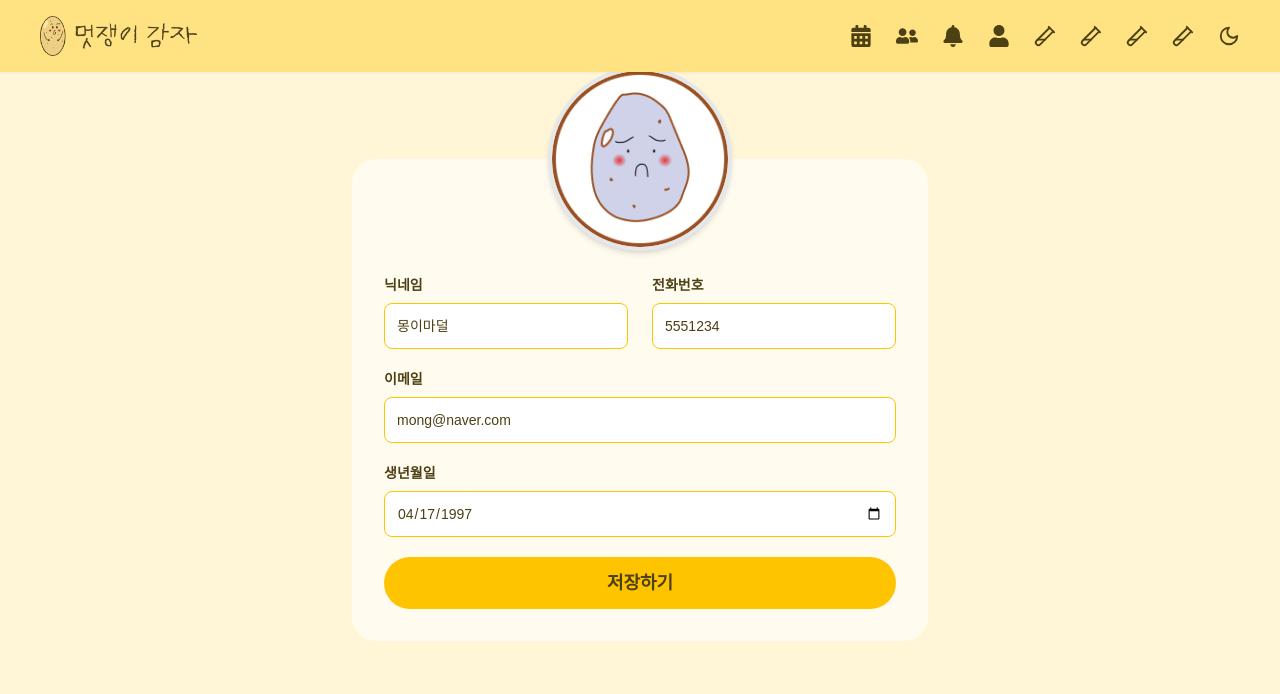
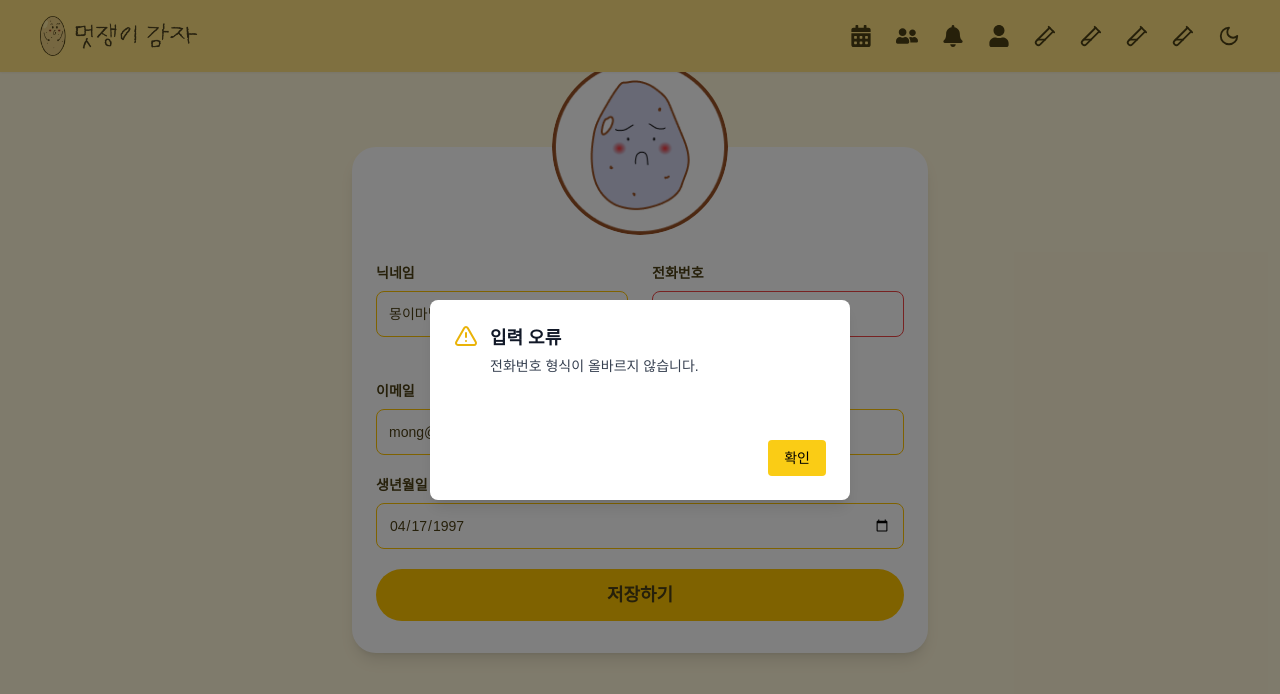
Before and after one commit to oz-main-09-team3/TeamProject_FE, a React (Vite) app in the folder Frontend-web/: page /mypage/edit in a window 1280 px wide. Both pictures are taken after typing "5551234" into the empty fields and a click on the button "저장하기". Shown: the top 694 px of the page. Built offline with nearby package versions, Linux system fonts and the light colour scheme; no server answers; a small style sheet from the web is missing; a web font is replaced by a local one.

Commit message:
유저 정보 수정 페이지 입력 유효성 검사 및 공통 모달 적용

```diff
--- a/Frontend-web/src/components/Modal.jsx
+++ b/Frontend-web/src/components/Modal.jsx
@@ -1,4 +1,4 @@
-import React from 'react';
+import React, { useEffect, useRef, useState } from 'react';
 import { XCircle, CheckCircle, AlertTriangle, Info } from "lucide-react";
 import { useNavigate } from 'react-router-dom';
 
@@ -53,8 +53,29 @@ const Modal = ({
   type = 'info'
 }) => {
   const navigate = useNavigate();
+  const [show, setShow] = useState(false);
+  const modalRef = useRef();
 
-  if (!isOpen) return null;
+  useEffect(() => {
+    if (isOpen) {
+      setShow(true);
+    } else {
+      // fade out 후에 완전히 제거
+      const timeout = setTimeout(() => setShow(false), 200);
+      return () => clearTimeout(timeout);
+    }
+  }, [isOpen]);
+
+  useEffect(() => {
+    if (!isOpen) return;
+    const handleKeyDown = (e) => {
+      if (e.key === 'Escape') onClose();
+    };
+    window.addEventListener('keydown', handleKeyDown);
+    return () => window.removeEventListener('keydown', handleKeyDown);
+  }, [isOpen, onClose]);
+
+  if (!isOpen && !show) return null;
 
   const { icon, confirmStyle, cancelStyle } = ICON_MAP[type];
 
@@ -64,9 +85,14 @@ const Modal = ({
   };
 
   return (
-    <div className="fixed inset-0 z-50 flex items-center justify-center">
-      <div className="fixed inset-0 bg-black bg-opacity-50" onClick={onClose} />
-      <div className="relative bg-white w-[420px] min-h-[200px] p-6 rounded-[8px] shadow-lg flex flex-col justify-between">
+    <div
+      className={`fixed inset-0 z-50 flex items-center justify-center transition-opacity duration-200 ${isOpen ? 'opacity-100' : 'opacity-0 pointer-events-none'}`}
+      role="dialog"
+      aria-modal="true"
+      ref={modalRef}
+    >
+      <div className={`fixed inset-0 bg-black bg-opacity-50 transition-opacity duration-200 ${isOpen ? 'opacity-100' : 'opacity-0'}`} onClick={onClose} />
+      <div className={`relative bg-white w-[420px] min-h-[200px] p-6 rounded-[8px] shadow-lg flex flex-col justify-between transform transition-all duration-200 ${isOpen ? 'scale-100 opacity-100' : 'scale-95 opacity-0'}`}>
         {/* 내용 */}
         <div className="flex items-start gap-3">
           {icon}
--- a/Frontend-web/src/pages/EditUserInfo.jsx
+++ b/Frontend-web/src/pages/EditUserInfo.jsx
@@ -1,10 +1,14 @@
-import { useReducer } from "react";
+import { useReducer, useRef, useState } from "react";
+import { Camera } from "lucide-react";
+import ColorThief from 'colorthief';
+import Modal from '../components/Modal';
 
 const initialState = {
   nickname: "몽이마덜",
   phoneNumber: "",
   email: "mong@naver.com",
   birthdate: "1997-04-17",
+  profileImage: "/profile.png"
 };
 
 function reducer(state, action) {
@@ -13,31 +17,173 @@ function reducer(state, action) {
 
 export default function EditUserInfo() {
   const [state, dispatch] = useReducer(reducer, initialState);
+  const [borderColor, setBorderColor] = useState('transparent');
+  const [emailError, setEmailError] = useState('');
+  const [phoneError, setPhoneError] = useState('');
+  const [birthdateError, setBirthdateError] = useState('');
+  const [showModal, setShowModal] = useState(false);
+  const [modalMessage, setModalMessage] = useState('');
+  const [modalType, setModalType] = useState('warning');
+  const fileInputRef = useRef(null);
+  const imageRef = useRef(null);
 
   const handleChange = (e) => {
-    dispatch({ name: e.target.name, value: e.target.value });
+    const { name, value } = e.target;
+    // 미래 날짜 방지: 미래 날짜면 today로 자동 변경
+    if (name === 'birthdate') {
+      const todayStr = new Date().toISOString().split('T')[0];
+      if (value > todayStr) {
+        dispatch({ name, value: todayStr });
+        setBirthdateError('미래의 날짜는 선택할 수 없습니다.');
+        return;
+      }
+    }
+    dispatch({ name, value });
+
+    // 이메일 유효성 검사
+    if (name === 'email') {
+      const emailRegex = /^[a-zA-Z0-9._-]+@[a-zA-Z0-9.-]+\.[a-zA-Z]{2,}$/;
+      if (!emailRegex.test(value)) {
+        setEmailError('올바른 이메일 형식이 아닙니다.');
+      } else {
+        setEmailError('');
+      }
+    }
+
+    // 전화번호 유효성 검사
+    if (name === 'phoneNumber') {
+      const phoneRegex = /^01([0|1|6|7|8|9])-?([0-9]{3,4})-?([0-9]{4})$/;
+      if (value && !phoneRegex.test(value)) {
+        setPhoneError('올바른 전화번호 형식이 아닙니다.');
+      } else {
+        setPhoneError('');
+      }
+    }
+
+    // 생년월일 유효성 검사
+    if (name === 'birthdate') {
+      const today = new Date();
+      const birthDate = new Date(value);
+      const minDate = new Date('1900-01-01');
+      const age = today.getFullYear() - birthDate.getFullYear();
+      const monthDiff = today.getMonth() - birthDate.getMonth();
+
+      // 만 나이 계산 (생일이 지났는지 확인)
+      const isBirthdayPassed = monthDiff > 0 || (monthDiff === 0 && today.getDate() >= birthDate.getDate());
+      const actualAge = isBirthdayPassed ? age : age - 1;
+
+      if (birthDate < minDate) {
+        setBirthdateError('1900년 이후의 날짜만 입력 가능합니다.');
+      } else if (actualAge < 14) {
+        setBirthdateError('14세 이상만 가입 가능합니다.');
+      } else if (birthDate > today) {
+        setBirthdateError('미래의 날짜는 선택할 수 없습니다.');
+      } else {
+        setBirthdateError('');
+      }
+    }
   };
 
   const handleSubmit = (e) => {
     e.preventDefault();
+    // 입력란 순서대로(전화번호 → 이메일 → 생년월일) 가장 먼저 발견된 에러만 모달에 띄움
+    if (phoneError) {
+      setModalMessage('전화번호 형식이 올바르지 않습니다.');
+      setModalType('warning');
+      setShowModal(true);
+      return;
+    }
+    if (emailError) {
+      setModalMessage('이메일 형식이 올바르지 않습니다.');
+      setModalType('warning');
+      setShowModal(true);
+      return;
+    }
+    if (birthdateError) {
+      setModalMessage('생년월일이 올바르지 않습니다.');
+      setModalType('warning');
+      setShowModal(true);
+      return;
+    }
+    // 모든 입력이 올바르면 성공 모달
+    setModalMessage('저장되었습니다.');
+    setModalType('success');
+    setShowModal(true);
+    // 실제 저장 로직은 여기에 추가
     console.log("수정된 정보:", state);
   };
 
+  const handleImageClick = () => {
+    fileInputRef.current?.click();
+  };
+
+  const getDominantColor = (img) => {
+    const colorThief = new ColorThief();
+    const color = colorThief.getColor(img);
+    return `rgb(${color[0]}, ${color[1]}, ${color[2]})`;
+  };
+
+  const handleImageChange = (e) => {
+    const file = e.target.files?.[0];
+    if (file) {
+      const reader = new FileReader();
+      reader.onloadend = () => {
+        dispatch({ name: 'profileImage', value: reader.result });
+
+        // 이미지가 로드된 후 색상 추출
+        const img = new Image();
+        img.src = reader.result;
+        img.onload = () => {
+          const color = getDominantColor(img);
+          setBorderColor(color);
+        };
+      };
+      reader.readAsDataURL(file);
+    }
+  };
+
+  const closeModal = () => {
+    setShowModal(false);
+  };
+
+  // 현재 날짜를 YYYY-MM-DD 형식으로 가져오기
+  const today = new Date().toISOString().split('T')[0];
+
   return (
+    <>
       <main className="flex items-center justify-center min-h-screen bg-lightBg dark:bg-darkdark px-4">
-      <div className="section-container w-full max-w-xl relative pt-[92px] pb-8 flex flex-col items-center bg-yl100 dark:bg-darktext rounded-3xl">
+        <div className="w-full max-w-xl relative pt-[92px] pb-8 flex flex-col items-center bg-white dark:bg-darktext rounded-3xl shadow-lg">
           {/* 프로필 이미지 */}
           <div className="absolute -top-[92px]">
-          <div className="profile-img">
+            <div className="relative group">
+              <div
+                className="w-[184px] h-[184px] rounded-full overflow-hidden border-4 transition-colors duration-300"
+                style={{ borderColor: borderColor }}
+              >
                 <img
-              src="/profile.png"
+                  ref={imageRef}
+                  src={state.profileImage}
                   alt="프로필 이미지"
                   className="object-cover w-full h-full"
                 />
               </div>
+              <div
+                className="absolute inset-0 flex items-center justify-center bg-black bg-opacity-50 rounded-full opacity-0 group-hover:opacity-100 transition-opacity cursor-pointer"
+                onClick={handleImageClick}
+              >
+                <Camera className="w-8 h-8 text-white" />
+              </div>
+              <input
+                type="file"
+                ref={fileInputRef}
+                onChange={handleImageChange}
+                accept="image/*"
+                className="hidden"
+              />
+            </div>
           </div>
 
-        <form onSubmit={handleSubmit} className="w-full space-y-5 mt-6">
+          <form onSubmit={handleSubmit} className="w-full space-y-5 mt-6 px-6">
             {/* 상단 두 칸 */}
             <div className="flex flex-col md:flex-row gap-6">
               <FormInput
@@ -46,31 +192,52 @@ export default function EditUserInfo() {
                 value={state.nickname}
                 onChange={handleChange}
               />
-            <FormInput
-              label="전화번호"
+              <div className="flex-1 text-left">
+                <label className="block mb-2 text-sm font-semibold text-lighttext dark:text-darkBg">전화번호</label>
+                <input
+                  type="tel"
                   name="phoneNumber"
-              type="tel"
                   placeholder="010-1234-5678"
                   value={state.phoneNumber}
                   onChange={handleChange}
+                  className={`form-input text-lighttext dark:text-darkBg placeholder:text-gray-500 dark:placeholder:text-gray-500 ${phoneError ? 'border-red-500' : ''}`}
                 />
+                {phoneError && (
+                  <p className="mt-1 text-sm text-red-500">{phoneError}</p>
+                )}
+              </div>
             </div>
 
-          <FormInput
-            label="이메일"
+            <div className="flex-1 text-left">
+              <label className="block mb-2 text-sm font-semibold text-lighttext dark:text-darkBg">이메일</label>
+              <input
+                type="text"
                 name="email"
-            type="email"
                 value={state.email}
                 onChange={handleChange}
+                className={`form-input text-lighttext dark:text-darkBg placeholder:text-gray-500 dark:placeholder:text-gray-500 ${emailError ? 'border-red-500' : ''}`}
               />
+              {emailError && (
+                <p className="mt-1 text-sm text-red-500">{emailError}</p>
+              )}
+            </div>
 
-          <FormInput
-            label="생년월일"
+            <div className="flex-1 text-left">
+              <label className="block mb-2 text-sm font-semibold text-lighttext dark:text-darkBg">생년월일</label>
+              <input
+                type="date"
                 name="birthdate"
-            type="date"
                 value={state.birthdate}
                 onChange={handleChange}
+                max={today}
+                min="1900-01-01"
+                className={`form-input text-lighttext dark:text-darkBg placeholder:text-gray-500 dark:placeholder:text-gray-500 ${birthdateError ? 'border-red-500' : ''}`}
+                onInvalid={e => e.target.setCustomValidity('')}
               />
+              {birthdateError && (
+                <p className="mt-1 text-sm text-red-500">{birthdateError}</p>
+              )}
+            </div>
 
             <button
               type="submit"
@@ -81,6 +248,18 @@ export default function EditUserInfo() {
           </form>
         </div>
       </main>
+
+      {/* 공통 Modal 컴포넌트 사용 */}
+      <Modal
+        isOpen={showModal}
+        onClose={closeModal}
+        title={modalType === 'success' ? '완료' : '입력 오류'}
+        content={modalMessage}
+        confirmText="확인"
+        onConfirm={closeModal}
+        type={modalType}
+      />
+    </>
   );
 }
 
@@ -88,8 +267,11 @@ export default function EditUserInfo() {
 function FormInput({ label, ...rest }) {
   return (
     <div className="flex-1 text-left">
-      <label className="block mb-2 text-sm font-semibold text-lighttext">{label}</label>
-      <input {...rest} className="form-input" />
+      <label className="block mb-2 text-sm font-semibold text-lighttext dark:text-darkBg">{label}</label>
+      <input
+        {...rest}
+        className="form-input text-lighttext dark:text-darkBg placeholder:text-gray-500 dark:placeholder:text-gray-500"
+      />
     </div>
   );
 }
```
Lines whose indentation alone changed are shown as unchanged.
